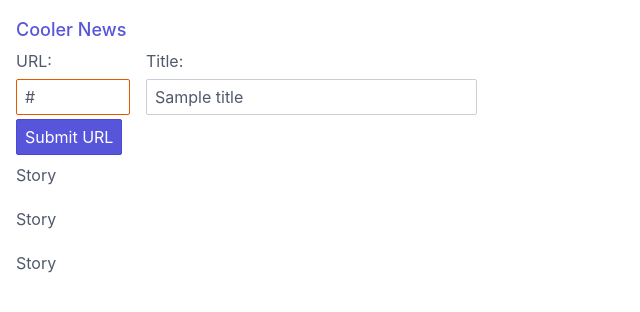
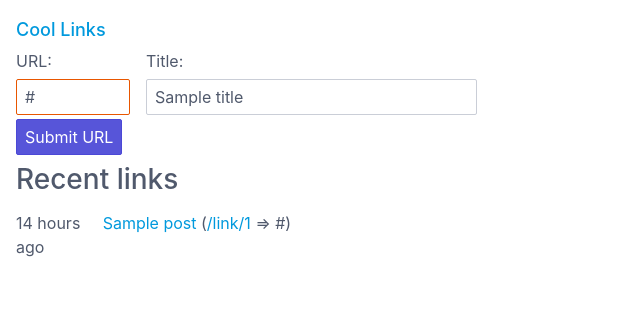
Before and after one commit to upvalue/upvalue-io-code, a Flask app: template templates/index.html in a window 1280 px wide. Shown: the top 312 px of the page, without its empty margins (0-640 px from the left). Run offline with Flask 2, Linux system fonts and the light colour scheme; the template is opened without the code that fills it: most values are stand-ins (such as "Sample title", 1, 10 or a date in 2020).

Commit message:
Almost done

```diff
--- a/app.py
+++ b/app.py
@@ -1,12 +1,11 @@
-# app.py - Cooler News, an HN-alike website written with Flask & intercooler
-# from bottle import route, run, view, static_file, post, get, request, static_file
+# app.py - Cool Links, a simple link shortener demo written
+# with flask and intercooler.js
 from datetime import datetime
-from pprint import pprint
 import urllib
 
-from flask import Flask, render_template, request
+from flask import Flask, render_template, request, redirect
 from peewee import SqliteDatabase, Model, AutoField, CharField, IntegerField, \
-     DateTimeField, ForeignKeyField
+     DateTimeField, IntegrityError
 
 db = SqliteDatabase('db.sqlite3')
 
@@ -18,13 +17,37 @@ class BaseModel(Model):
 
 class Post(BaseModel):
     id = AutoField()
+    short_id = CharField()
     created_at = DateTimeField()
     title = CharField()
-    url = CharField()
-    username = CharField()
+    url = CharField(unique=True)
+
+    def relative_time(self):
+        diff = datetime.now() - self.created_at
+
+        if diff.days > 1:
+            return f'{diff.days} days ago'
+        elif diff.seconds > 3600:
+            return f'{diff.seconds // 3600} hours ago'
+        elif diff.seconds > 60:
+            return f'{diff.seconds // 60} minutes ago'
+        else:
+            return 'just now'
 
 
-db.create_tables([Post])
+class Settings(BaseModel):
+    id = AutoField()
+    letter = IntegerField()
+    number = IntegerField()
+
+
+db.create_tables([Post, Settings])
+
+settings = Settings.get_or_none(id=1)
+
+if not settings:
+    settings = Settings.create(letter=ord('a'), number=0)
+    settings.save()
 
 
 app = Flask(__name__)
@@ -36,6 +59,7 @@ def index():
 
 
 def valid_url(url):
+    "Check URL validity"
     token = urllib.parse.urlparse(url)
     return all([getattr(token, check) for check in ('scheme', 'netloc',)])
 
@@ -43,7 +67,6 @@ def valid_url(url):
 @app.route('/submit/validate-url', methods=['POST'])
 def validate_url():
     "Validate submission URL"
-    # result = urlparse(request.form['url'])
     if not valid_url(request.form['url']):
         return render_template('index_url.html', url_error='Not a valid URL',
                                url=request.form['url'])
@@ -59,6 +82,21 @@ def validate_title():
                                title_error='Title must be '
                                'between 3 and 255 characters')
     return render_template('index_title.html', title=request.form['title'])
+
+
+@app.route('/recent', methods=['GET'])
+def recent():
+    posts = Post.select().order_by(Post.created_at.desc()).limit(10)
+
+    return render_template('recent.html', posts=posts)
+
+
+@app.route('/link/<shortid>')
+def link(shortid):
+    post = Post.get_or_none(short_id=shortid)
+    if not post:
+        return f'Link {shortid} not found', 404
+    return redirect(post.url)
 
 
 @app.route('/submit', methods=['POST'])
@@ -77,9 +115,27 @@ def submit():
                                title_error='Title must be'
                                ' between 3 and 255 characters')
 
-    post = Post.create(created_at=datetime.now(), title=title, url=url, username='guest')
+    post = Post.get_or_none(url=url)
 
-    return render_template('post.html', post=post)
+    if post:
+        return render_template('post.html', post=post, post_exists=True)
+    else:
+        short_field = f'{chr(settings.letter)}{settings.number}'
+
+        try:
+            with db.atomic():
+                settings.letter = settings.letter + 1
+                if settings.letter == ord('z') + 1:
+                    settings.letter = ord('a')
+                    settings.number += 1
+                settings.save()
+                post = Post.create(created_at=datetime.now(),
+                                   short_id=short_field,
+                                   title=title, url=url)
+        except IntegrityError:
+            return 'DB integrity error'
+
+        return render_template('post.html', post=post)
 
 
 if __name__ == '__main__':
--- a/static/site.css
+++ b/static/site.css
@@ -1,3 +1,11 @@
 body {
   padding:1em;
 }
+
+a {
+  color: #09d;
+}
+
+a:hover {
+  color: #09d;
+}
--- a/templates/index.html
+++ b/templates/index.html
@@ -1,7 +1,7 @@
 <!DOCTYPE html>
 <html>
   <head>
-    <title>Cooler News</title>
+    <title>Cool Links</title>
     <script src="/static/zepto.min.js"></script>
     <script src="/static/data.js"></script>
     <script src="/static/intercooler.js"></script>
@@ -11,16 +11,15 @@
   <body>
     <header class="navbar">
       <section class="navbar-section">
-        <a href="#" class="navbar-brand mr-2">Cooler News</a>
+        <a href="/" class="navbar-brand mr-2">Cool Links</a>
       </section>
 
     </header>
 
     {% include "submit.html" %}
 
+    <div id="my-link"></div>
 
-    <p>Story</p>
-    <p>Story</p>
-    <p>Story</p>
+    <div ic-trigger-on="load" ic-poll="10s" ic-src="/recent"></div>
   </body>
 </html>
--- a/templates/index_url.html
+++ b/templates/index_url.html
@@ -2,7 +2,7 @@
   <label class="form-label" for="url">URL:</label>
   <!-- <input type="text" class="form-input" id="input-url" placeholder="Submit URL">-->
   <input type="url" class="form-input {% if url_error %}is-error{% endif %}"
-    ic-post-to="/submit/validate-url"name="url" value="{{url}}" placeholder="Site URL"
+    ic-post-to="/submit/validate-url" name="url" value="{{url}}" placeholder="Site URL"
     ic-target="closest div" ic-replace-target="true">
   {% if url_error %}<p class="form-input-hint">{{url_error}}</p>{% endif %}
 </div>
--- /dev/null
+++ b/templates/recent.html
@@ -0,0 +1,14 @@
+  <h3>Recent links</h3>
+  {% if posts %}
+    {% for post in posts %}
+    <div class="columns col-10">
+      <div class="column col-1">
+        {{post.relative_time()}}
+      </div>
+      <div class="column col-9 link">
+        <a href="{{post.url}}">{{post.title}}</a> (<a href="/link/{{post.short_id}}">/link/{{post.short_id}}</a> => {{post.url}})</a>
+      </div>
+    </div>
+    {% endfor %}
+
+  {% endif %}
--- a/templates/submit.html
+++ b/templates/submit.html
@@ -1,5 +1,5 @@
 <div class="form-group">
-  <form ic-post-to="/submit">
+  <form ic-post-to="/submit" ic-replace-target="true" ic-target="#my-link">
     <div class="columns col-5">
       {% include "index_url.html" %}
       {% include "index_title.html" %}
```
Also changed, not shown: templates/post.html (+11 -2 lines), templates/shortened.html (added).
